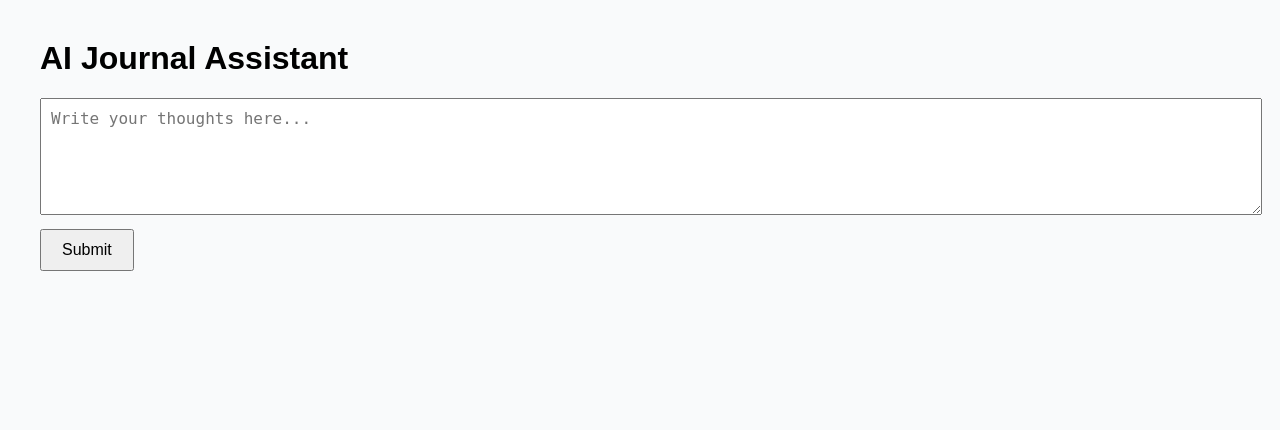
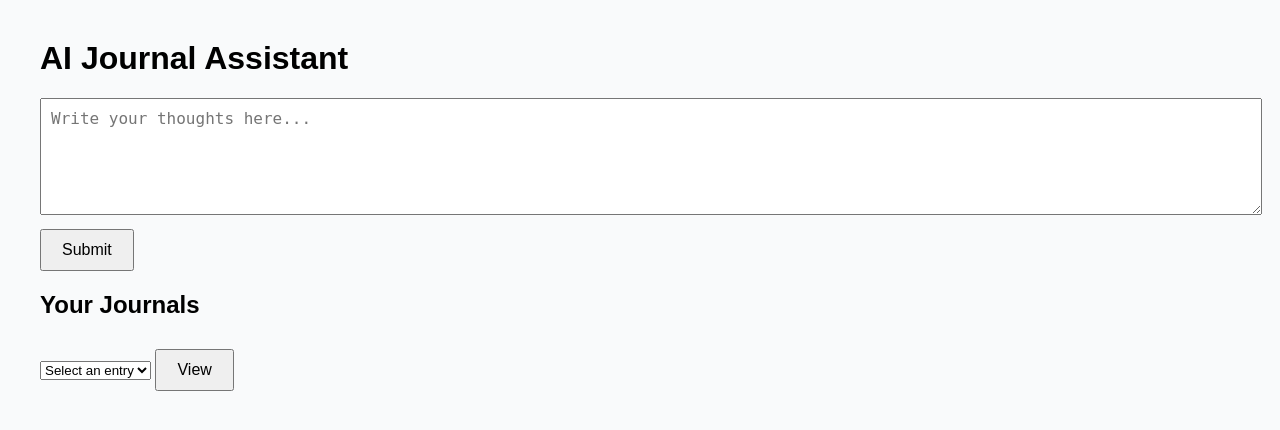
Before and after one commit to csparrow525/ai-journal-assistant, a Flask app: template templates/index.html in a window 1280 px wide. Shown: the top 430 px of the page. Run offline with Flask 3, Linux system fonts and the light colour scheme; the template is opened without the code that fills it, so the values that code supplies are empty.

Commit message:
Journals can now be saved in memory, then accessed via a drop down menu. this will then display the user's entry, as well as the ai's response (just a place holder for now)

```diff
--- a/app.py
+++ b/app.py
@@ -1,10 +1,31 @@
-from flask import Flask
+from flask import Flask, render_template, request
 
 app = Flask(__name__)
 
-@app.route("/")
+journals = []
+
+@app.route("/", methods=["GET", "POST"])
 def home():
-    return "Hello, AI Journal Assistant!"
+    ai_response = ""
+    if request.method == "POST":
+        user_input = request.form["journal"]
+        ai_response = f"[AI placeholder] You wrote: {user_input}"
+        journals.append({"text": user_input, "ai_response": ai_response})
+    return render_template("index.html", ai_response=ai_response, journals=journals)
+
+@app.route("/view", methods=["GET"])
+def display_journals():
+    selected = request.args.get("selected_journal")
+    entry = None
+    entry_ai_response = None
+
+    for journal in journals:
+        if journal["text"] == selected:
+            entry = journal["text"]
+            entry_ai_response = journal["ai_response"]
+            break
+
+    return render_template("index.html", entry=selected, entry_ai_response=entry_ai_response, journals=journals)
 
 if __name__ == "__main__":
     app.run(debug=True)
--- a/static/style.css
+++ b/static/style.css
@@ -23,3 +23,10 @@ button {
   margin-top: 20px;
   border-radius: 8px;
 }
+
+.journalList {
+    background: #eef;
+  padding: 15px;
+  margin-top: 5px;
+  border-radius: 8px;
+}
--- a/templates/index.html
+++ b/templates/index.html
@@ -7,11 +7,21 @@
 </head>
 <body>
   <h1>AI Journal Assistant</h1>
-
-  <form method="POST">
+  <form action = "{{ url_for('home') }}" method="POST">
     <textarea name="journal" placeholder="Write your thoughts here..." rows="5" cols="50"></textarea><br>
     <button type="submit">Submit</button>
   </form>
+
+  <h2>Your Journals</h2>
+    <form action = "\view" method = "GET">
+      <select name = "selected_journal">
+        <option value ="" disabled selected>Select an entry</option>
+        {% for entry in journals %}
+          <option value="{{ entry.text }}">{{ entry.text[:50] }}{% if entry.text|length > 50 %}...{% endif %}</option>
+        {% endfor %}
+      </select>
+      <button type = "submit">View</button>
+    </form>
 
   {% if ai_response %}
   <div class="response">
@@ -19,5 +29,15 @@
     <p>{{ ai_response }}</p>
   </div>
   {% endif %}
+
+  {% if entry %}
+  <div class = "journalList">
+    <h4>Your Journals</h4>
+    <p>{{entry}}</p>
+    <p>AI Response:</p>
+    <p>{{entry_ai_response}}</p>
+  </div>
+  {% endif %}
+
 </body>
 </html>
```
